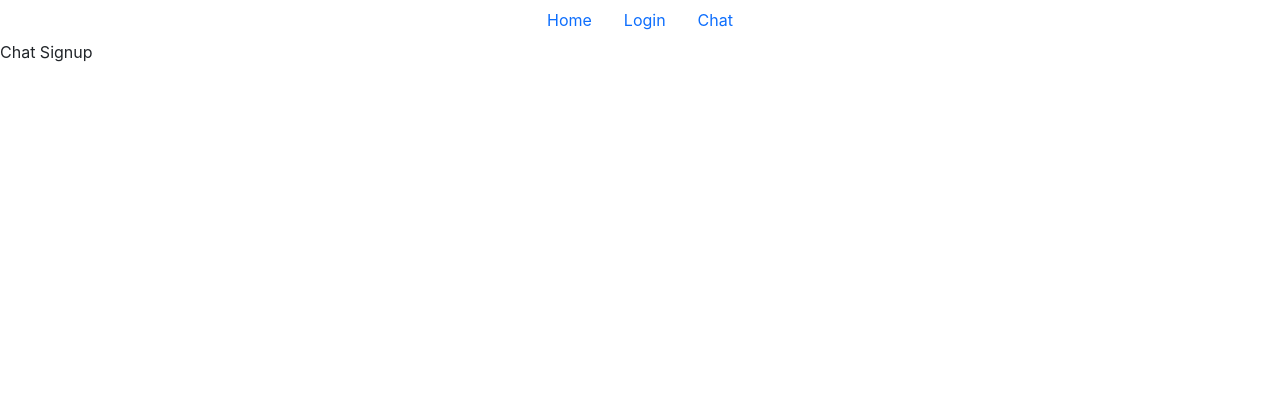
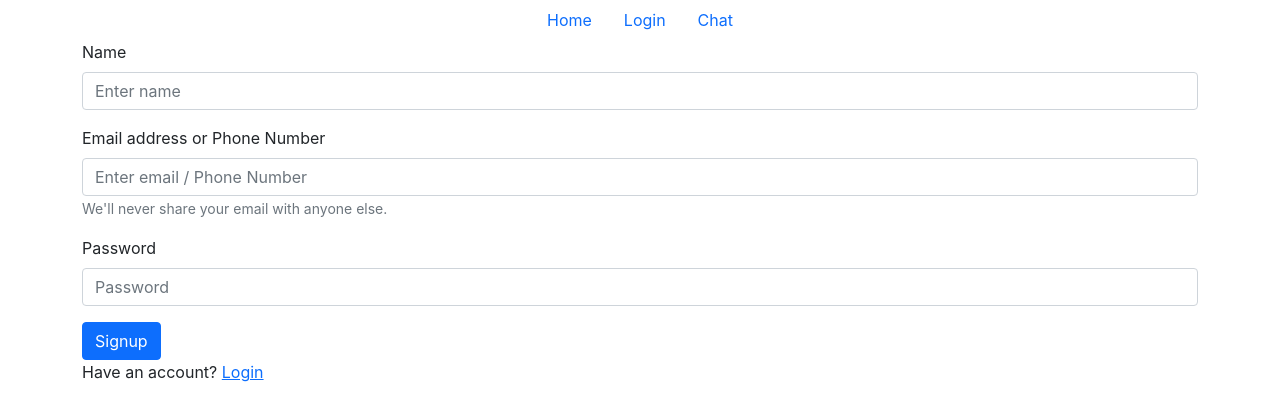
Before and after one commit to Abigail709/Project3-Sociaty, a React (Create React App) app in the folder client/sociaty/: page /signup in a window 1280 px wide. Shown: the top 420 px of the page. Built offline with nearby package versions, Linux system fonts and the light colour scheme; the HTML template or start-up script is replaced by a standard one.

Commit message:
signupage

```diff
--- a/client/sociaty/src/pages/login.js
+++ b/client/sociaty/src/pages/login.js
@@ -1,16 +1,42 @@
-import React from 'react'
+import React, { useEffect, useState } from 'react'
 import Button from 'react-bootstrap/Button';
 import Container from 'react-bootstrap/esm/Container';
 import Form from 'react-bootstrap/Form';
 import {Link} from 'react-router-dom';
 
 function Login() {
+
+    const [name, setName] = useState('');
+    const [email, setEmail] = useState('');
+    const [password, setPassword] = useState('');
+
+    const handleEmail = (e) => {
+
+
+        setEmail(e.target.value);
+
+    };
+
+    // Handling the password change
+    const handlePassword = (e) => {
+
+
+        setPassword(e.target.value);
+
+    };
+
+    const handleLogin = (e) => {
+        e.preventDefault();
+
+
+
+    }
     return (
         <Container>
-        <Form>
+        <Form onSubmit={handleLogin}>
         <Form.Group className="mb-3" controlId="formBasicEmail">
           <Form.Label>Email address or Phone Number</Form.Label>
-          <Form.Control type="email" placeholder="Enter email / Phone Number" />
+          <Form.Control type="email" placeholder="Enter email / Phone Number" onChange={handleEmail}/>
           <Form.Text className="text-muted">
             We'll never share your email with anyone else.
           </Form.Text>
@@ -18,7 +44,7 @@ function Login() {
 
         <Form.Group className="mb-3" controlId="formBasicPassword">
           <Form.Label>Password</Form.Label>
-          <Form.Control type="password" placeholder="Password" />
+          <Form.Control type="password" placeholder="Password" onChange={handlePassword}/>
         </Form.Group>
         {/* <Form.Group className="mb-3" controlId="formBasicCheckbox">
           <Form.Check type="checkbox" label="Check me out" />
--- a/client/sociaty/src/pages/signup.js
+++ b/client/sociaty/src/pages/signup.js
@@ -1,9 +1,91 @@
-import React from 'react'
+import React, { useEffect, useState } from 'react'
+import Button from 'react-bootstrap/Button';
+import Container from 'react-bootstrap/esm/Container';
+import Form from 'react-bootstrap/Form';
+import {Link} from 'react-router-dom';
 
-function Signup() {
+
+async function Signup() {
+    const [name, setName] = useState('');
+    const [email, setEmail] = useState('');
+    const [password, setPassword] = useState('');
+
+
+
+    const [submitted, setSubmitted] = useState(false);
+
+
+    const handleName = (e) => {
+
+
+        setName(e.target.value);
+
+    };
+
+    //Handling the email change
+    const handleEmail = (e) => {
+
+
+        setEmail(e.target.value);
+
+    };
+
+    // Handling the password change
+    const handlePassword = (e) => {
+
+
+        setPassword(e.target.value);
+
+    };
+
+    const handleSignup = (e) => {
+        e.preventDefault();
+
+
+
+    }
+
+
+
+
     return (
-      <div>Chat Signup</div>
-    );
-  }
+                <Container>
+                <Form onSubmit={handleSignup}>
+                <Form.Group className="mb-3" controlId="formBasicEmail" >
+                  <Form.Label>Name</Form.Label>
+                  <Form.Control type="name" placeholder="Enter name" onChange={handleName} />
 
-  export default Signup;
+                </Form.Group>
+
+
+                <Form.Group className="mb-3" controlId="formBasicEmail">
+                  <Form.Label>Email address or Phone Number</Form.Label>
+                  <Form.Control type="email" placeholder="Enter email / Phone Number" onChange={handleEmail} />
+                  <Form.Text className="text-muted">
+                    We'll never share your email with anyone else.
+                  </Form.Text>
+                </Form.Group>
+
+                <Form.Group className="mb-3" controlId="formBasicPassword">
+                  <Form.Label>Password</Form.Label>
+                  <Form.Control type="password" placeholder="Password" onChange={handlePassword}/>
+                </Form.Group>
+                {/* <Form.Group className="mb-3" controlId="formBasicCheckbox">
+                  <Form.Check type="checkbox" label="Check me out" />
+                </Form.Group> */}
+                <Button variant="primary" type="submit">
+                  Signup
+                </Button>
+              </Form>
+              <div className='signuplink'>
+                  <p>
+                      Have an account? <Link to="/login">Login</Link>
+                    </p>
+              </div>
+              </Container>
+
+            );
+
+}
+
+export default Signup;
```
